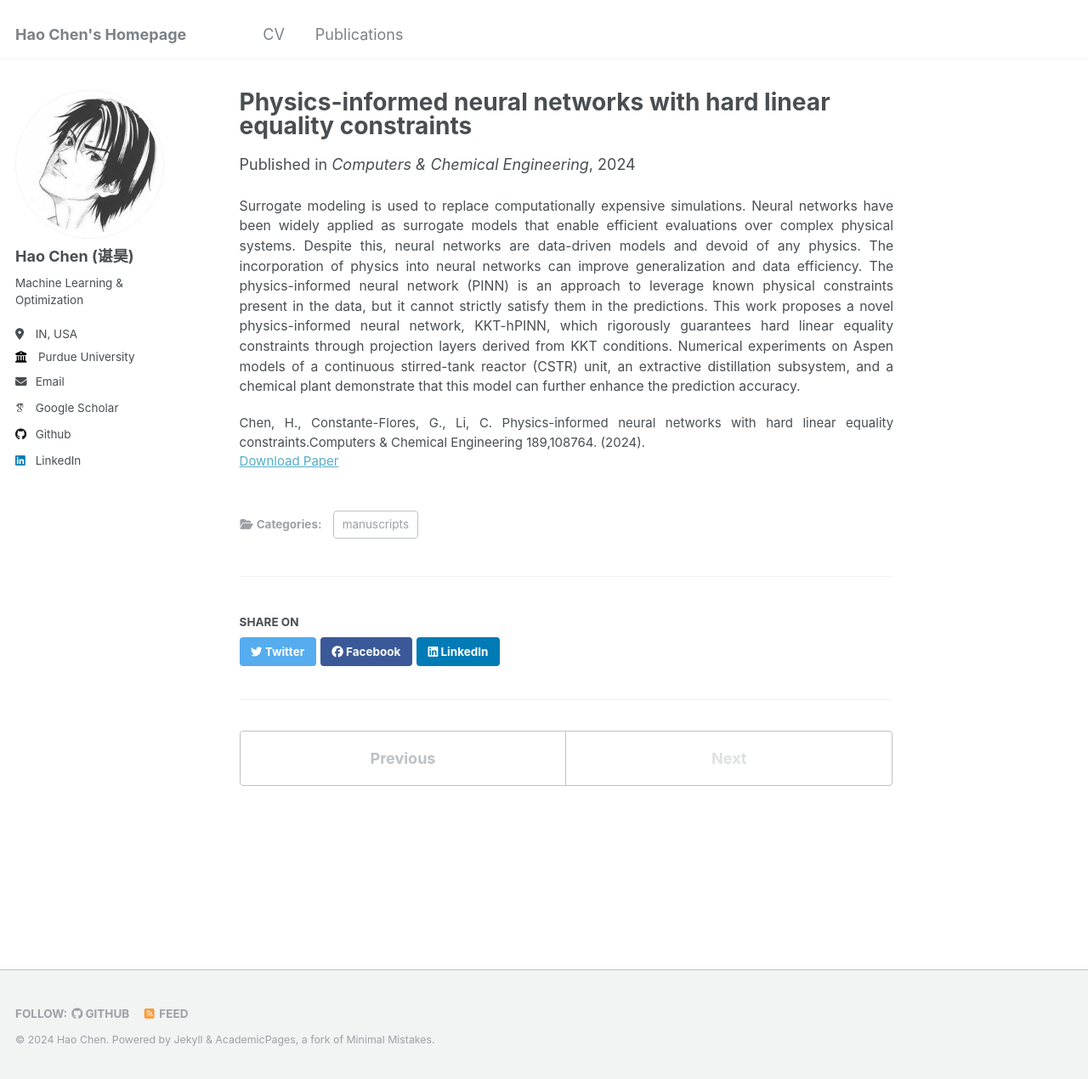
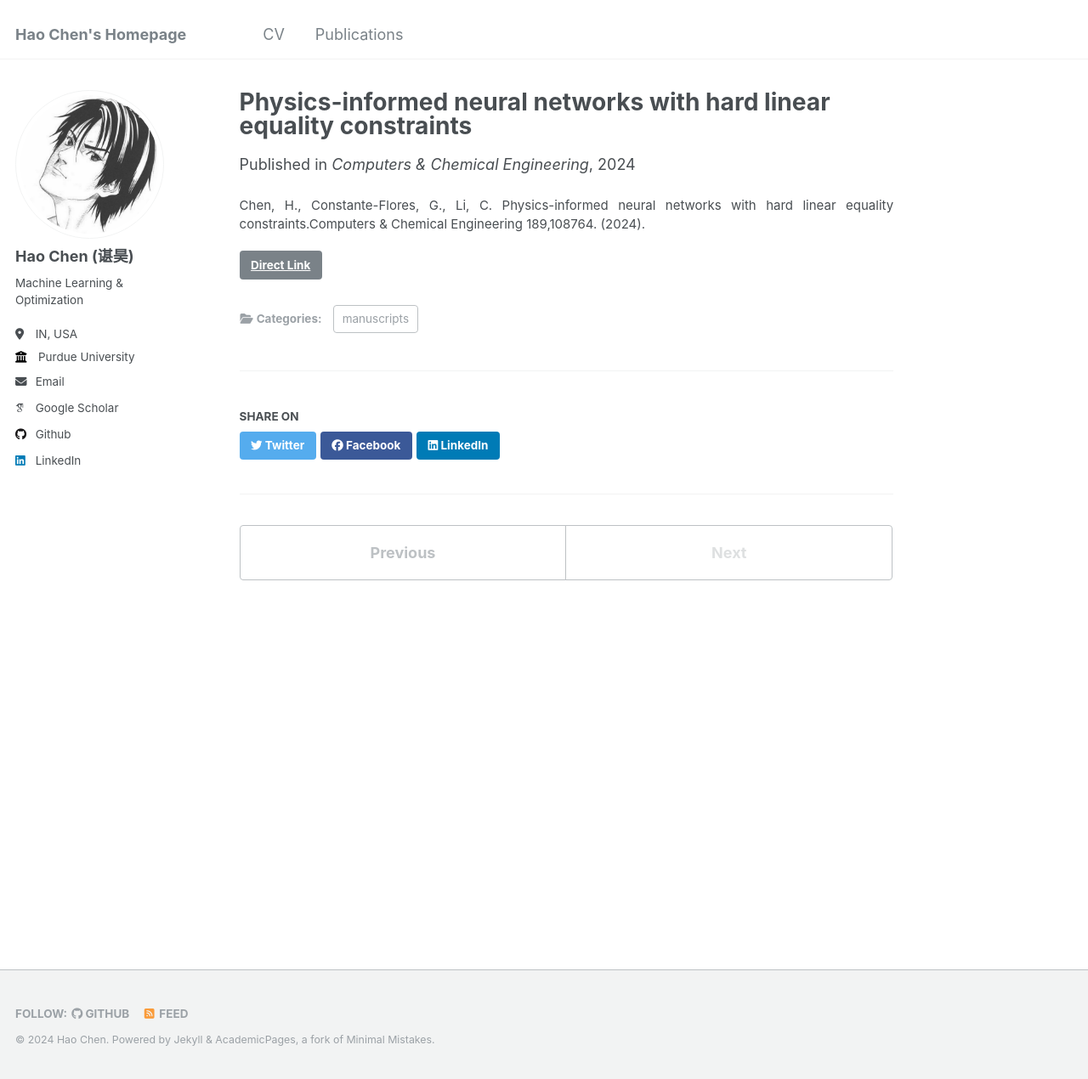
Before and after one commit to GeraltSHEN/Gin-Hao-Chen, a Jekyll site: the page built from _publications/2024KKThPINN.md, in a window 1280 px wide and 1270 px high. Shown: the whole window at 85% size. Built offline with Jekyll 4.4.1, drawn with Linux system fonts in a browser that asks for light colours; some web fonts are replaced.

Commit message:
update pub

```diff
--- a/_publications/2024KKThPINN.md
+++ b/_publications/2024KKThPINN.md
@@ -2,13 +2,12 @@
 title: "Physics-informed neural networks with hard linear equality constraints"
 collection: publications
 category: manuscripts
-#permalink: /publication/2024-02-17-paper-title-number-4
+permalink: /publication/2024KKThPINN
 #excerpt: 'Strictly enforce hard linear equality constraints in neural network'
 date: 2024-10-01
 venue: 'Computers & Chemical Engineering'
-paperurl: 'https://www.sciencedirect.com/science/article/abs/pii/S0098135424001820'
+#paperurl: 'https://www.sciencedirect.com/science/article/abs/pii/S0098135424001820'
+link: 'https://www.sciencedirect.com/science/article/abs/pii/S0098135424001820'
 #slidesurl: 'http://academicpages.github.io/files/slides3.pdf'
 citation: 'Chen, H., Constante-Flores, G., Li, C. Physics-informed neural networks with hard linear equality constraints.Computers & Chemical Engineering 189,108764. (2024).'
 ---
-
-Surrogate modeling is used to replace computationally expensive simulations. Neural networks have been widely applied as surrogate models that enable efficient evaluations over complex physical systems. Despite this, neural networks are data-driven models and devoid of any physics. The incorporation of physics into neural networks can improve generalization and data efficiency. The physics-informed neural network (PINN) is an approach to leverage known physical constraints present in the data, but it cannot strictly satisfy them in the predictions. This work proposes a novel physics-informed neural network, KKT-hPINN, which rigorously guarantees hard linear equality constraints through projection layers derived from KKT conditions. Numerical experiments on Aspen models of a continuous stirred-tank reactor (CSTR) unit, an extractive distillation subsystem, and a chemical plant demonstrate that this model can further enhance the prediction accuracy.
```
Also changed, not shown: _publications/2024OptiChat.md (+3 -4 lines).
